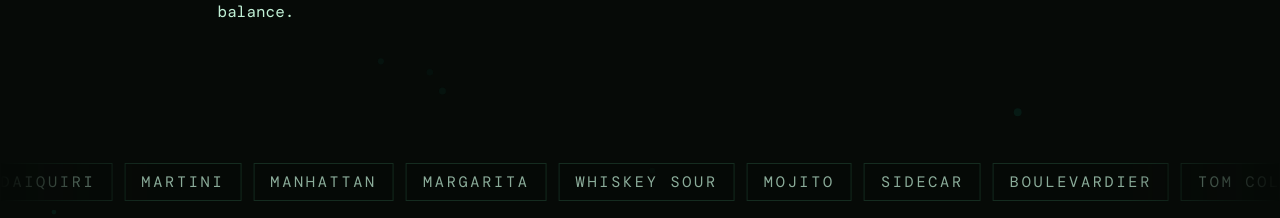
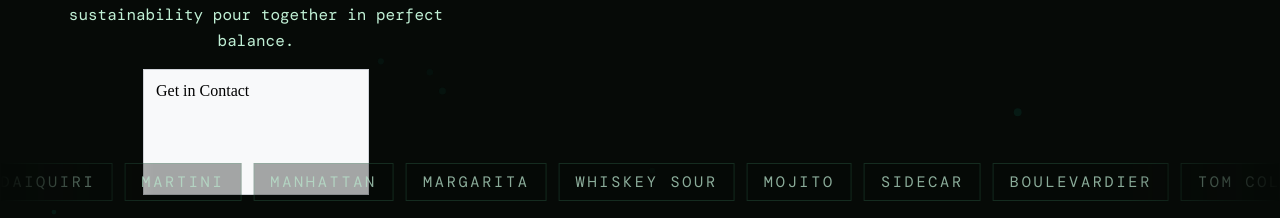
Before and after one commit to adamh24/fish-with-more-legs, a React (Create React App) app: page / in a window 1280 px wide. Shown: the part 579-797 px from the top of the page. Built offline with nearby package versions, Linux system fonts and the light colour scheme; a web font is replaced by a local one.

Commit message:
Contact FT

```diff
--- a/src/Components/FastTravel.js
+++ b/src/Components/FastTravel.js
@@ -1,10 +1,10 @@
-import '...FastTravel.css'
+import '../Style/FastTravel.css'
 
 function FastTravel() {
 
     return (
         <div className="fast-travel-container">
-
+            <span>Get in Contact</span>
         </div>
 
     )
--- a/src/Components/Hero.js
+++ b/src/Components/Hero.js
@@ -1,4 +1,5 @@
 import '../Style/Hero.css';
+import FastTravel from '../Components/FastTravel';
 
 function Hero() {
   return (
@@ -9,6 +10,7 @@ function Hero() {
             <span className="feature-title">Fish With Legs</span>
             <span className="feature-intro">Step behind the bar and into a world where creativity, knowledge, and sustainability pour together in perfect balance. </span>
             {/* <span>Whether you’re looking for inspiring cocktail recipes, expert bar techniques, or full training programs to elevate your skills, you’ll find everything you need to shake, stir, and serve with confidence. Great hospitality goes beyond the glass — it’s about craftsmanship, connection, and conscious practice. Explore a community built for bartenders, enthusiasts, and curious minds who care about flavour and the future.</span> */}
+            <FastTravel />
         </div>
 
         <div className="hero-image">
--- a/src/Pages/Home.js
+++ b/src/Pages/Home.js
@@ -1,5 +1,6 @@
 import Hero from '../Components/Hero';
 import '../Style/Home.css';
+
 
 function Home() {
   const classicCocktails = [
--- a/src/Style/FastTravel.css
+++ b/src/Style/FastTravel.css
@@ -0,0 +1,8 @@
+.fast-travel-container {
+    width: 200px;
+    min-height: 100px;
+    margin: 16px auto 0; /* top spacing, center horizontally */
+    padding: 12px;
+    background: #f8f9fa;
+    border: 1px solid #d0d3d8;
+}
--- a/src/Style/Hero.css
+++ b/src/Style/Hero.css
@@ -1,7 +1,7 @@
 .hero-container {
     display: flex;
     justify-content: space-between;
-    padding: 270px 0px;
+    padding-top: 200px;
     width: 100%;
 }
 
```
